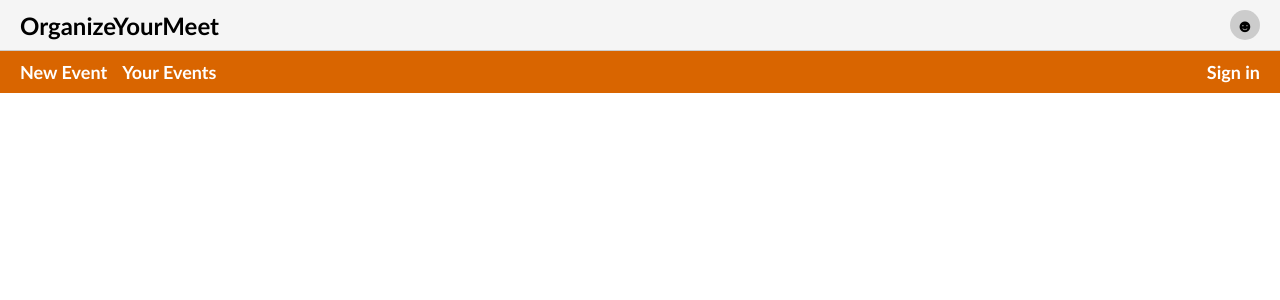
After one commit to apandayouknow/meeting-avails-flask, a Flask app: template templates/your-events.html in a window 1280 px wide. The commit adds this page. Shown: the top 300 px of the page. Run offline with Flask 3, Linux system fonts and the light colour scheme; the template is opened without the code that fills it, so the values that code supplies are empty.

Commit message:
added your events page

```diff
--- a/app.py
+++ b/app.py
@@ -116,7 +116,7 @@ def event_page(code):
                                username=username,
                                event=event,
                                participants_blocks=participants_blocks,
-                               start_date=event[5])  # event start_date
+                               start_date=event[5])
 
 @app.route("/event/<code>/join", methods=["POST"])
 def join_event(code):
@@ -134,3 +134,25 @@ def join_event(code):
         return flask.jsonify({"message": "Successfully joined event"}), 200
     else:
         return flask.jsonify({"error": "Error joining event"}), 500
+
+@app.route("/your-events", methods=["GET"])
+def your_events():
+    global username
+    user = databases.get_user_by_username(username)
+    if user == None:
+        user = ""
+    if user == "":
+        return flask.redirect(flask.url_for("login"))
+    events = databases.get_events_by_user(user[0])
+    for i in range(len(events)):
+        slots = int(events[i][8])
+        start_time = events[i][7]
+        if slots == 96:
+            dhour = 0
+            dminute = 0
+        else:
+            dhour = slots//4
+            dminute = (slots%4)*15
+        end_time = str(int(start_time.split(":")[0]) + dhour).zfill(2) + ":" + str(int(start_time.split(":")[1]) + dminute).zfill(2)
+        events[i] += (end_time,)
+    return flask.render_template('your-events.html', username=username, events=events)
--- a/databases.py
+++ b/databases.py
@@ -60,7 +60,7 @@ def get_event_by_code(code):
     return c.fetchone()
 
 def get_events_by_user(user_id):
-    c.execute("SELECT events.event_id, events.code, events.name, events.description, events.creator_id, events.start_date, events.end_date, events.time_slots_per_day FROM events INNER JOIN event_participants ON events.event_id = event_participants.event_id WHERE event_participants.user_id = ?", (user_id,))
+    c.execute("SELECT events.event_id, events.code, events.name, events.description, events.creator_id, events.start_date, events.end_date, events.start_time, events.time_slots_per_day, users.username FROM events INNER JOIN event_participants ON events.event_id = event_participants.event_id INNER JOIN users ON events.creator_id = users.user_id WHERE event_participants.user_id = ?", (user_id,))
     return c.fetchall()
 
 # Account calendar is event_id 0
--- a/static/styles.css
+++ b/static/styles.css
@@ -189,3 +189,24 @@ body {
 .overlap-5 {
     background-color: #ef5350;
 }
+.events-grid {
+    display: grid;
+    grid-template-columns: repeat(auto-fill, minmax(240px, 1fr));
+    gap: 20px;
+    padding: 20px;
+}
+.event-card {
+    background-color: #f7f7f7;
+    border-radius: 15px;
+    padding: 16px;
+    box-shadow: 0 2px 6px rgba(0, 0, 0, 0.1);
+}
+.event-link {
+    text-decoration: none;
+    color: inherit;
+    transition: transform 0.1s ease;
+}
+.event-link:hover .event-card {
+    transform: scale(1.02);
+    box-shadow: 0 4px 10px rgba(0, 0, 0, 0.15);
+}
--- /dev/null
+++ b/templates/your-events.html
@@ -0,0 +1,45 @@
+<!DOCTYPE html>
+<html lang="en">
+<head>
+    <meta charset="UTF-8">
+    <title>Your Events</title>
+    <link rel="stylesheet" href="{{ url_for('static', filename='styles.css') }}">
+</head>
+<body>
+
+<div class="title-bar">
+    <div><strong><a class="signin-link" href="/">OrganizeYourMeet</a></strong></div>
+    <div class="avatar">
+        <a class="signin-link" href="/login">☻</a>
+    </div>
+</div>
+
+<div class="navbar">
+    <div class="navbar-left">
+        <a href="/new-event">New Event</a>
+        <a href="/your-events">Your Events</a>
+    </div>
+    {% if username %}
+        <a href="/calendar">{{ username }}</a>
+    {% else %}
+        <a href="/login">Sign in</a>
+    {% endif %}
+</div>
+
+<div class="events-grid">
+    {% for event in events %}
+    <a href="/event/{{ event[1] }}" class = "event-link">
+        <div class="event-card">
+            <h3>{{ event[2] }}</h3>
+            <p>Dates: {{ event[5] }} - {{ event[6] }}</p>
+            <p>Times: {{ event[7] }} - {{ event[10] }}</p>
+            <!-- <p>Participants: {{ event.participant_count }}</p>
+            <p>Most Available: {{ event.max_availability }}/{{ event.participant_count }}</p> -->
+            <p>Creator: {{ event[9] }}</p>
+        </div>
+    </a>
+    {% endfor %}
+</div>
+
+</body>
+</html>
```
Also changed, not shown: meetings.db.
